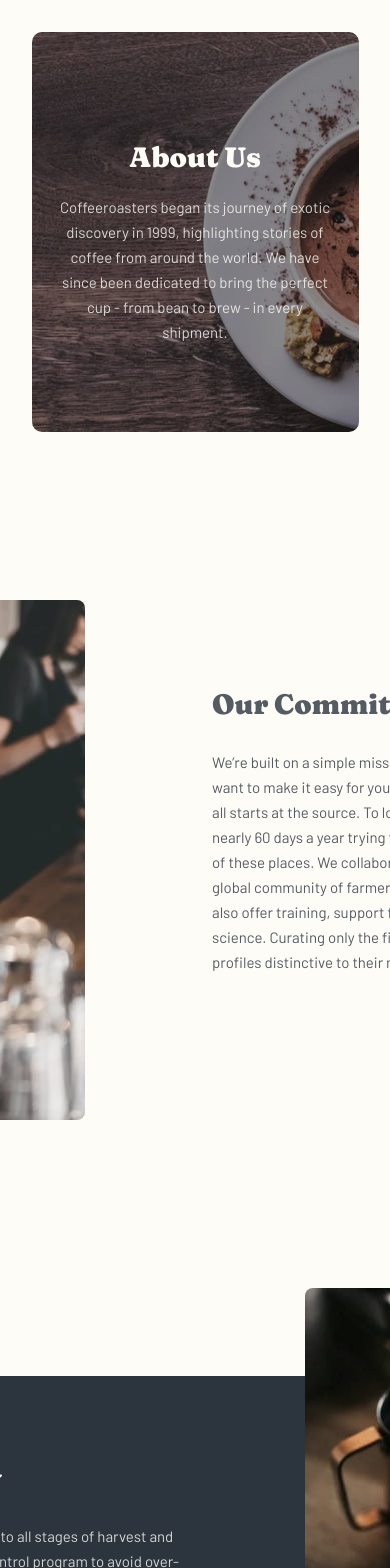
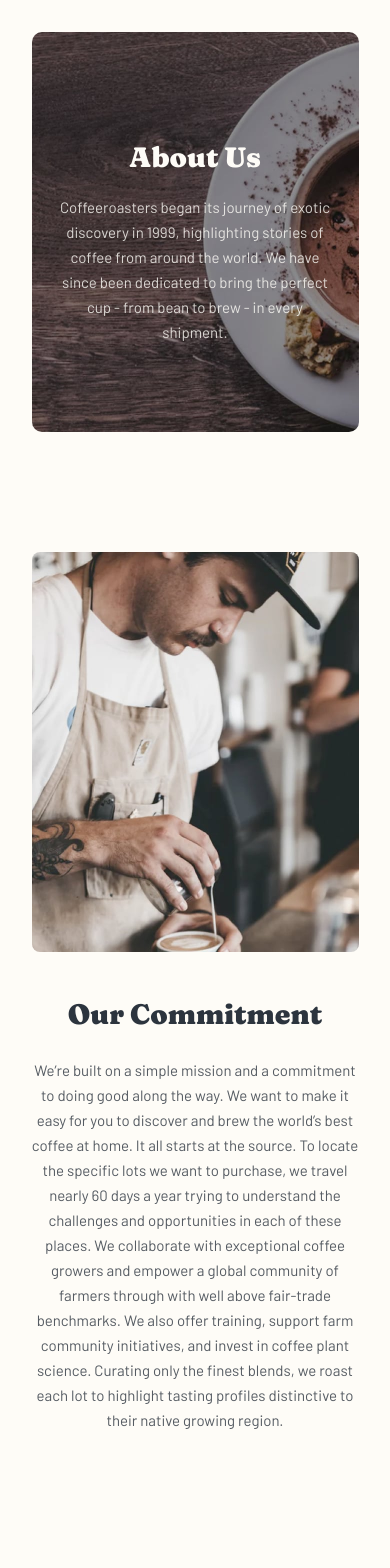
Before and after one commit to danielopq/Coffeeroasters, a React (Vite) app: page /aboutus in a window 390 px wide. Shown: the top 1568 px of the page. Built offline with nearby package versions, Linux system fonts and the light colour scheme.

Commit message:
AboutUsCommitment.tsx - mobile version done

```diff
--- a/src/components/aboutUs/aboutUsCommitment/aboutUsCommitment.css
+++ b/src/components/aboutUs/aboutUsCommitment/aboutUsCommitment.css
@@ -1,4 +1,4 @@
-#aboutUsCommitment{
+#aboutUsCommitment {
     width: 1110px;
     height: 520px;
     display: flex;
@@ -9,43 +9,70 @@
     color: var(--darkGrey);
 }
 
-#commitmentPic{
+#commitmentPic {
     width: 445px;
     height: inherit;
     border-radius: 8px;
     background: url('./img/desktop-commitment.jpg') center/445px;
 }
 
-#commitmentText{
+#commitmentText {
     width: 538px;
     height: 340px;
-    opacity: 0.8;
 }
 
-#commitmentText p{
+#commitmentText p {
     margin-top: 32px;
+    opacity: 0.8;
 }
 
 /*############################## TABLET VERSION ##############################*/
 
 @media (min-width: 768px) and (max-width: 1024px) {
-    #aboutUsCommitment{
+    #aboutUsCommitment {
         width: 689px;
         height: 470px;
         margin-top: 144px;
     }
 
-    #commitmentPic{
+    #commitmentPic {
         width: 281px;
         background: url('./img/tablet-commitment.jpg') center/281px;
     }
 
-    #commitmentText{
+    #commitmentText {
         width: 339px;
         height: 453px;
     }
 
-    #commitmentText p{
+    #commitmentText p {
         margin-top: 30px;
     }
 }
+
+/*############################## MOBILE VERSION ##############################*/
+
+@media screen and (max-width:767px) {
+    #aboutUsCommitment {
+        width: 327px;
+        height: 901px;
+        flex-direction: column;
+        margin-top: 120px;
+    }
+
+    #commitmentPic {
+        width: 327px;
+        height: 400px;
+        background: url('./img/mobile-commitment.jpg') center/327px;
+    }
+
+    #commitmentText {
+        width: 327px;
+        height: 453px;
+        text-align: center;
+    }
+
+    #commitmentText p {
+        margin-top: 30px;
+    }
+}
```
